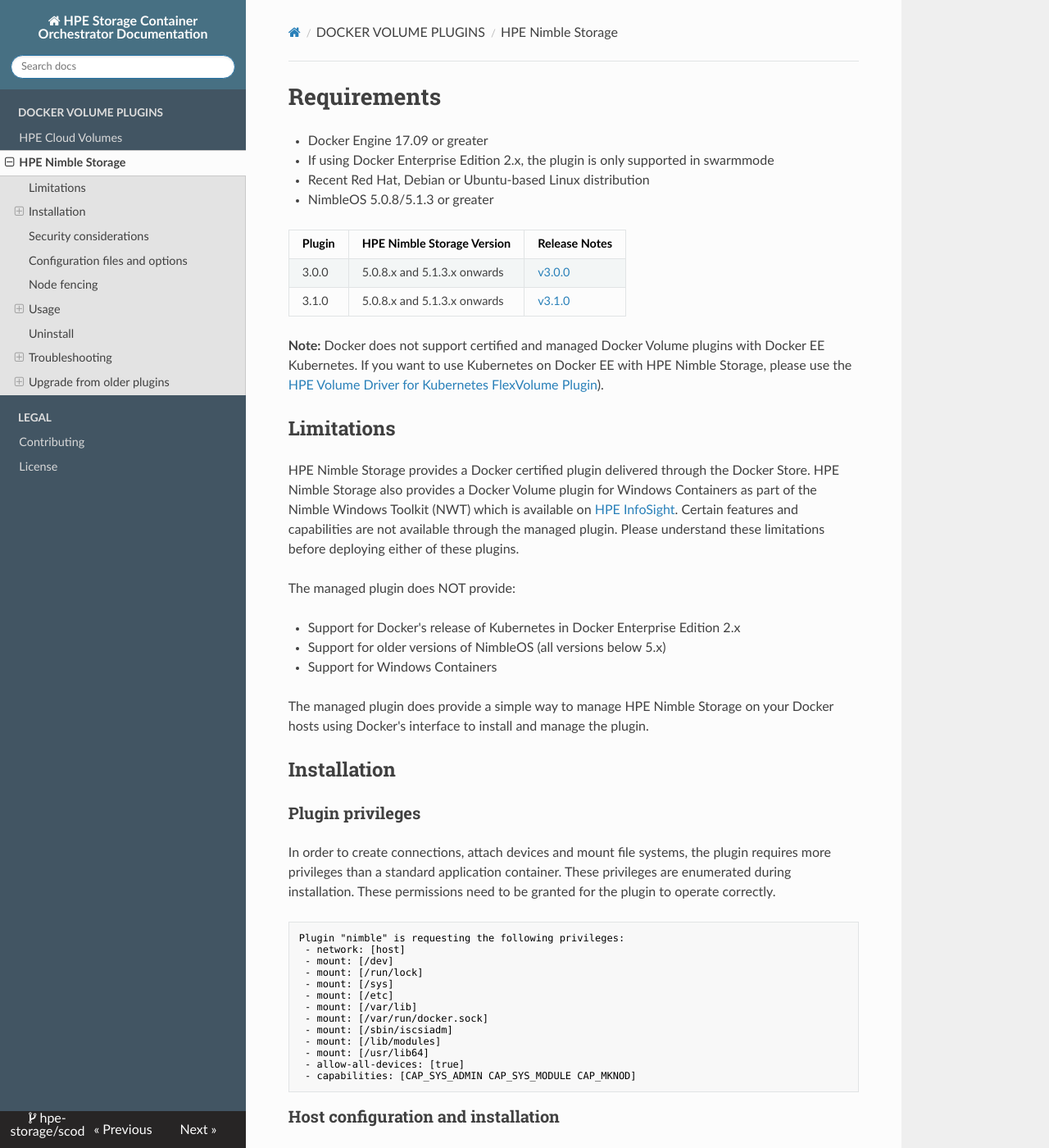
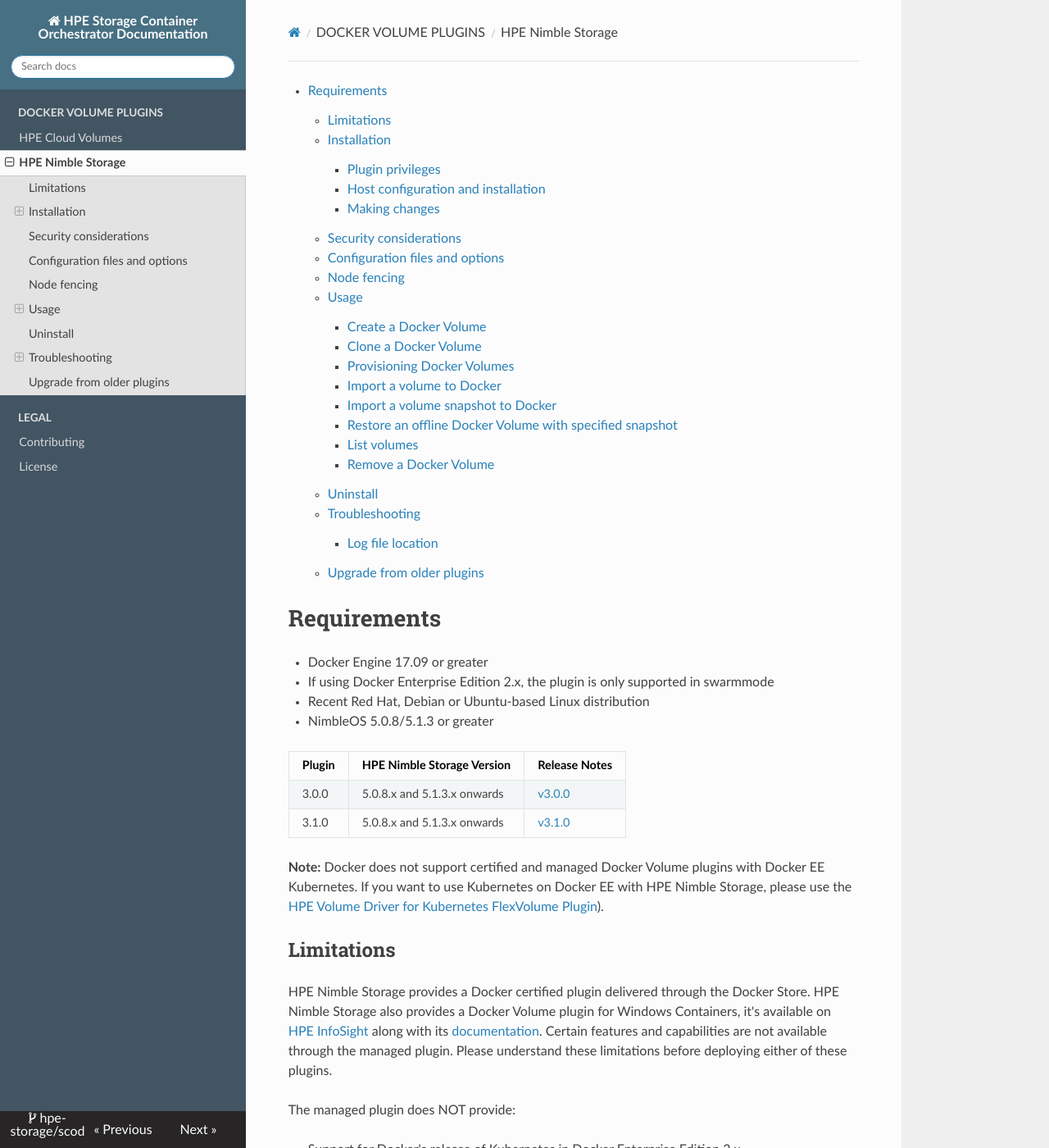
Before and after one commit to hpe-storage/scod, an MkDocs documentation site: the page built from docs/docker_volume_plugins/hpe_nimble_storage.md, in a window 1280 px wide and 1400 px high. Shown: the whole window at 82% size. Built offline with MkDocs 1.6.1, drawn with Linux system fonts in a browser that asks for light colours; nearby versions of some CDN libraries; some of the changed text lies outside the part shown.

Commit message:
Finish up DVPs
Signed-off-by: Michael Mattsson <michael.mattsson@nimblestorage.com>

````diff
--- a/docs/docker_volume_plugins/hpe_cloud_volumes.md
+++ b/docs/docker_volume_plugins/hpe_cloud_volumes.md
@@ -23,7 +25,7 @@
 
 ## Installation
 
-### Plugin Privileges
+### Plugin privileges
 In order to create connections, attach devices and mount file systems, the plugin requires more privileges than a standard application container. These privileges are enumerated during installation. These permissions need to be granted for the plugin to operate correctly.
 
 ```shell
@@ -41,8 +43,11 @@
  - allow-all-devices: [true]
  - capabilities: [CAP_SYS_ADMIN CAP_SYS_MODULE CAP_MKNOD]
 ```
+### Host configuration and installation
 
-These procedures **requires** root privileges.
+Setting up the plugin varies between Linux distributions.
+
+These procedures **requires** root privileges on the cloud instance.
 
 Red Hat 7.5+, CentOS 7.5+:
 ```shell
@@ -344,13 +334,11 @@
 ## Uninstall
 The plugin can be removed using the `docker plugin rm` command. This command will not remove the configuration directory (`/etc/hpe-storage/`).
 
-```
+```shell
 docker plugin rm cvblock
 ```
 
 ## Troubleshooting
-
-### Config Directory
 
 The config directory is at `/etc/hpe-storage/`. When a plugin is installed and enabled, the HPE Cloud Volumes certificates are created in the config directory.
 
@@ -365,6 +353,6 @@
 Additionally there is a config file `volume-driver.json` present at the same location. This file can be edited
 to set default parameters for create volumes for docker.
 
-### Log file
+### Log file location
 
 The docker plugin logs are located at `/var/log/hpe-docker-plugin.log`
--- a/docs/docker_volume_plugins/hpe_nimble_storage.md
+++ b/docs/docker_volume_plugins/hpe_nimble_storage.md
@@ -13,7 +15,7 @@
 **Note:** Docker does not support certified and managed Docker Volume plugins with Docker EE Kubernetes. If you want to use Kubernetes on Docker EE with HPE Nimble Storage, please use the [HPE Volume Driver for Kubernetes FlexVolume Plugin](https://github.com/hpe-storage/flexvolume-driver)).
 
 ## Limitations
-HPE Nimble Storage provides a Docker certified plugin delivered through the Docker Store. HPE Nimble Storage also provides a Docker Volume plugin for Windows Containers as part of the Nimble Windows Toolkit (NWT) which is available on [HPE InfoSight](https://infosight.hpe.com/tenant/Nimble.Tenant.0013400001Ug0UxAAJ/resources/nimble/software/Integration%20Kits/HPE%20Nimble%20Storage%20Docker%20Volume%20Plugin). Certain features and capabilities are not available through the managed plugin. Please understand these limitations before deploying either of these plugins.
+HPE Nimble Storage provides a Docker certified plugin delivered through the Docker Store. HPE Nimble Storage also provides a Docker Volume plugin for Windows Containers, it's available on [HPE InfoSight](https://infosight.hpe.com/org/urn%3Ainfosight%3A605d9baf-c394-4882-9742-a44bd8678cad/resources/nimble/software/Integration%20Kits/HPE%20Nimble%20Storage%20Volume%20Plugin%20for%20Docker%20Windows%20Containers) along with its [documentation](https://infosight.hpe.com/InfoSight/media/software/active/18/291/pubs_Volume_Plugin_for_Docker_on_Windows_Containers_Guide_Docker_2_0_0.pdf). Certain features and capabilities are not available through the managed plugin. Please understand these limitations before deploying either of these plugins.
 
 The managed plugin does NOT provide:
 
@@ -349,13 +350,12 @@
 **Note:** Docker SwarmKit declares a node as failed after five (5) seconds. Services are then rescheduled and up and running again in less than ten (10) seconds. The parameters noted above provide the system a way to manage other tasks that may appear to be hung and avoid a system panic.
 
 ## Usage
+These are some basic examples on how to use the HPE Nimble Storage Volume Plugin for Docker.
 
 ### Create a Docker Volume
 Using `docker volume create`.
 
 **Note:** The plugin applies a set of default options when you `create` new volumes unless you override them using the `volume create -o key=value` option flags.
-
-#### Example
 
 Create a Docker volume with a custom description:
 
@@ -417,26 +416,21 @@
 }
 ```
 
-### Import a Volume to Docker
+### Import a volume to Docker
 
-#### Before you begin
+**Before you begin**
 Take the volume you want to import offline before importing it. For information about how to take a volume offline, refer to either the `CLI Administration Guide` or the `GUI Administration Guide` on [HPE InfoSight](https://infosight.hpe.com). Use the `create` command with the `importVol` option to import an HPE Nimble Storage volume to Docker and name it.
 
-#### Example
 Import the HPE Nimble Storage volume named `mynimblevol` as a Docker volume named `myvol3-imported`.
 
 ```shell
 docker volume create –d nimble -o importVol=mynimblevol --name=myvol3-imported
 ```
 
-### Import a Volume Snapshot to Docker
+### Import a volume snapshot to Docker
 
 Use the create command with the `importVolAsClone` option to import a HPE Nimble Storage volume snapshot as a Docker volume. Optionally, specify a particular snapshot on the HPE Nimble Storage volume using the snapshot option.
 
-#### Procedure
-Import a HPE Nimble Storage volume snapshot to Docker.
-
-#### Example
 Import the HPE Nimble Storage snapshot `aSnapshot` on the volume `importMe` as a Docker volume named `importedSnap`.
 
 ```shell
@@ -515,7 +502,7 @@
 Additionally there is a config file `volume-driver.json` present at the same location. This file can be edited
 to set default parameters for create volumes for docker.
 
-### Log file
+#### Log file location
 
 The docker plugin logs are located at `/var/log/hpe-docker-plugin.log`
 
@@ -523,7 +510,7 @@
 
 Upgrading from 2.5.1 or older plugins, please follow the below steps
 
-#### Ubuntu 16.04 LTS and Ubuntu 18.04 LTS:
+Ubuntu 16.04 LTS and Ubuntu 18.04 LTS:
 
 ```shell
 docker plugin disable nimble:latest –f
@@ -532,7 +519,7 @@
 docker plugin enable nimble:latest
 ```
 
-#### Red Hat 7.5+, CentOS 7.5+, Oracle Enterprise Linux 7.5+ and Fedora 28+:
+Red Hat 7.5+, CentOS 7.5+, Oracle Enterprise Linux 7.5+ and Fedora 28+:
 
 ```shell
 docker plugin disable nimble:latest –f
````
Also changed, not shown: other parts of docs/docker_volume_plugins/hpe_cloud_volumes.md (+6 -19 lines), other parts of docs/docker_volume_plugins/hpe_nimble_storage.md (+6 -13 lines), README.md (+21 -0 lines).
